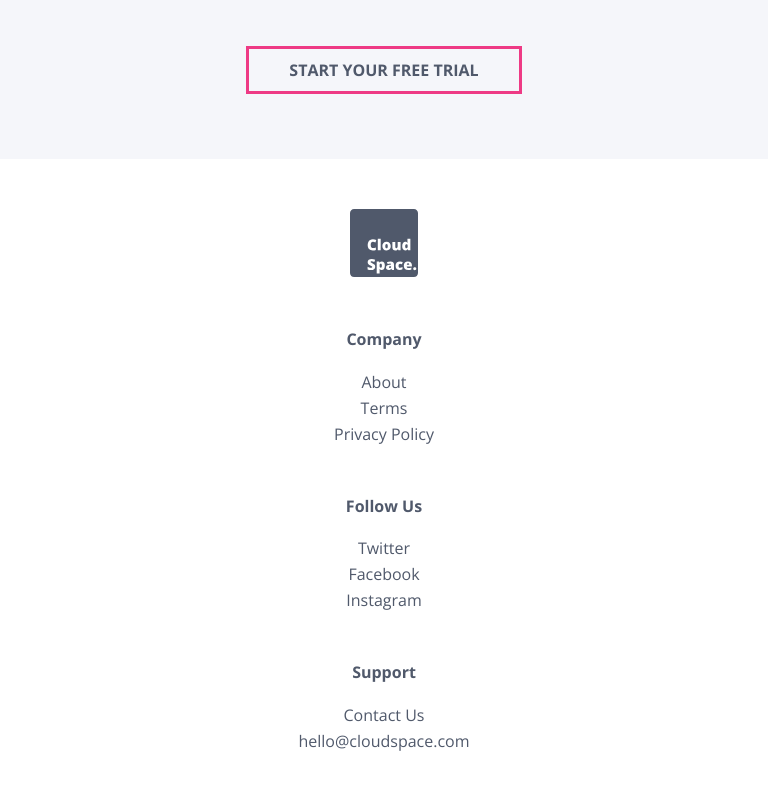
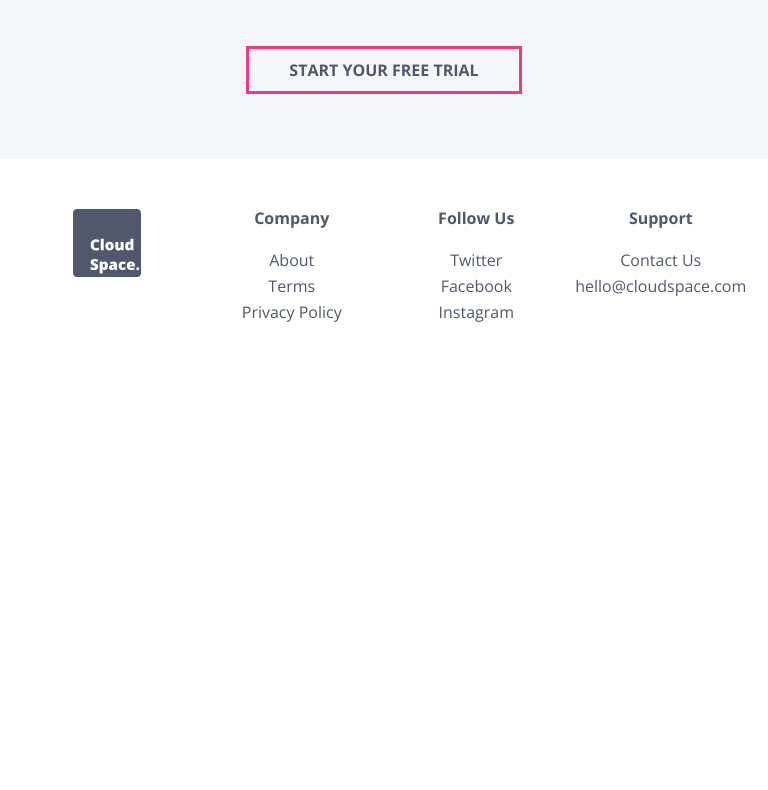
Before and after one commit to rrwinterstein/Cloud_Space, a plain HTML site: page index.html in a window 768 px wide. Shown: the part 4894-5684 px from the top of the page. After the commit the page ends 5319 px from the top, so only its background shows below. Drawn offline with nearby package versions, Linux system fonts and the light colour scheme.

Commit message:
Updated media query for the footer on smaller screens

```diff
--- a/css/style.css
+++ b/css/style.css
@@ -468,16 +468,18 @@ header nav div {
   margin: 0;
 }
 
+@media screen and (min-width: 768px) {
+  .footer-content {
+    display: flex;
+    max-width: 900px;
+    margin: auto;
+  }
+}
+
 @media screen and (max-width: 991px) {
   .footer {
     padding-top: 50px;
     padding-bottom: 50px;
-  }
-
-  .footer-content {
-    display: block;
-    max-width: 900px;
-    margin: auto;
   }
 
   .footer-logo ul, .company ul, .follow-us ul, .support ul {
```
